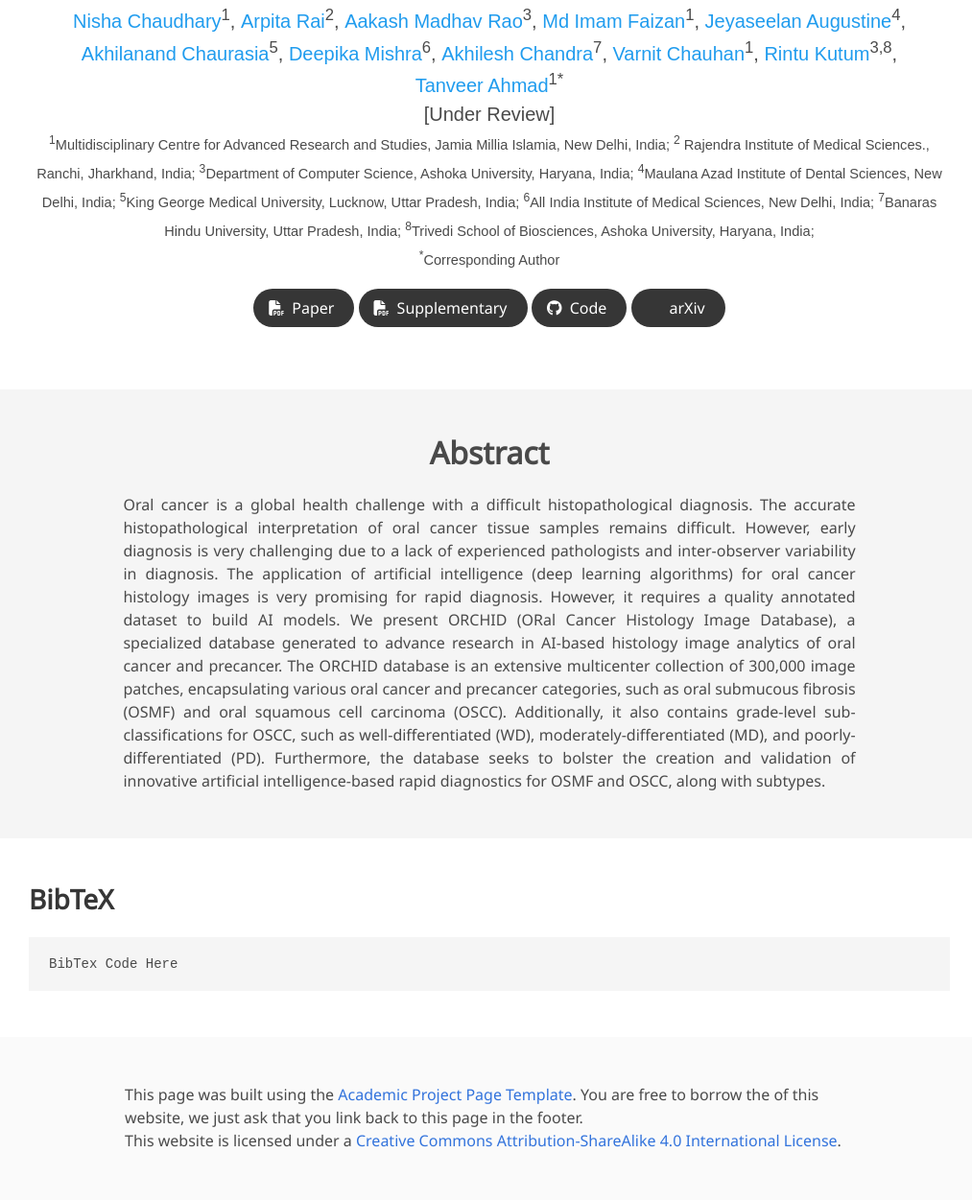
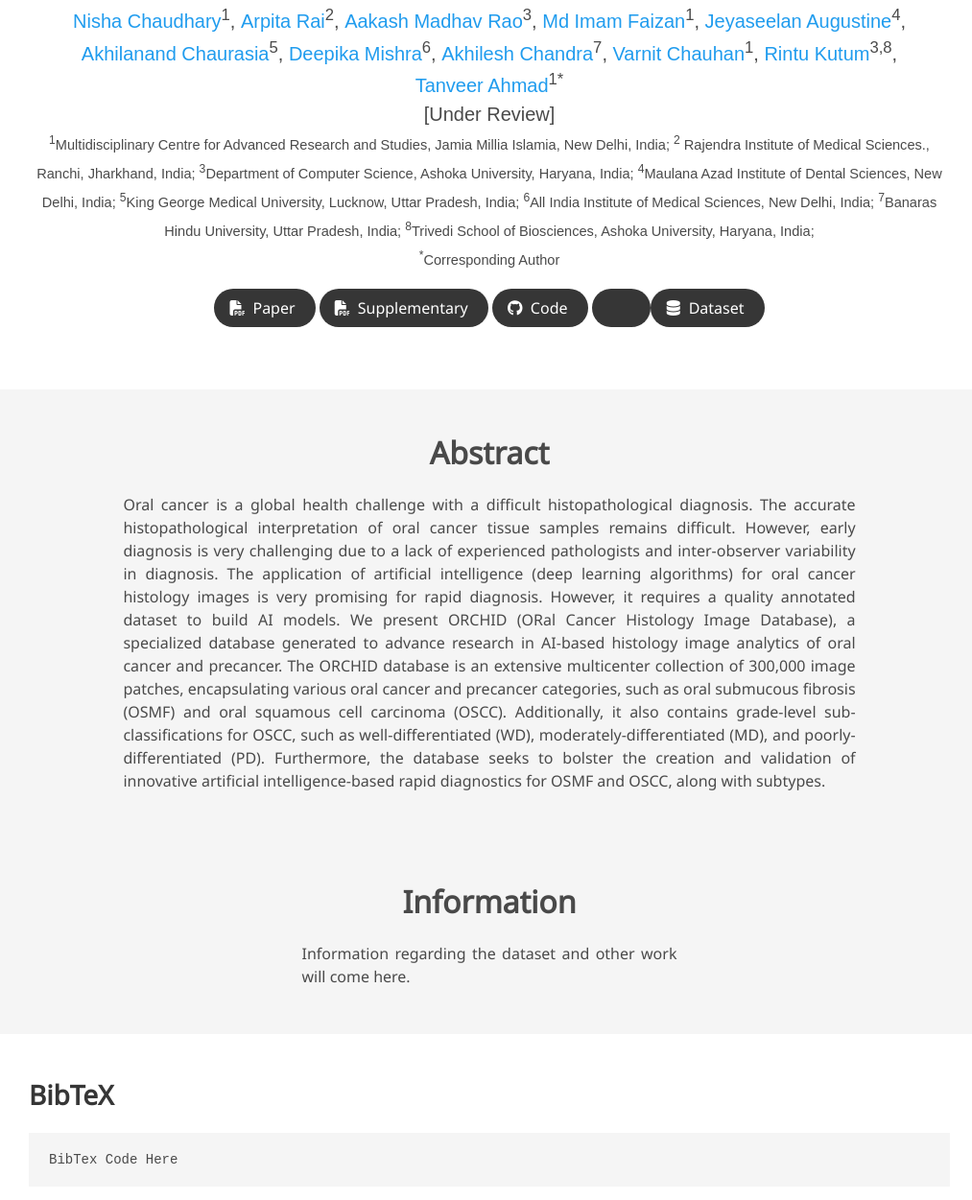
Before and after one commit to ai-orchid/ORCHID-web, a plain HTML site: page index.html in a window 1280 px wide. Shown: the part 123-1374 px from the top of the page at 96% size, without its empty margins (130-1143 px from the left). Drawn offline with nearby package versions, Linux system fonts and the light colour scheme; some icons are missing; a web font is replaced by a local one.

Commit message:
added image content

```diff
--- a/index.html
+++ b/index.html
@@ -115,7 +115,14 @@
                   <span class="icon">
                     <i class="ai ai-arxiv"></i>
                   </span>
-                  <span>arXiv</span>
+                <!-- Dataset  Link -->
+                <span class="link-block">
+                  <a href="https://zenodo.org/record/8061323D>" target="_blank"
+                  class="external-link button is-normal is-rounded is-dark">
+                  <span class="icon">
+                    <i class="fa fa-database"></i>
+                  </span>
+                  <span>Dataset</span>
                 </a>
               </span>
             </div>
@@ -160,6 +167,22 @@
   </div>
 </section>
 <!-- End paper abstract -->
+<!-- Paper Information -->
+<section class="section hero is-light">
+  <div class="container is-max-desktop">
+    <div class="columns is-centered has-text-centered">
+      <div class="column is-four-fifths">
+        <h2 class="title is-3">Information</h2>
+        <div class="content has-text-justified">
+          <p>
+            Information regarding the dataset and other work will come here.
+          </p>
+        </div>
+      </div>
+    </div>
+  </div>
+</section>
+<!-- End paper Information -->
 
 
 <!-- Image carousel -->
```
